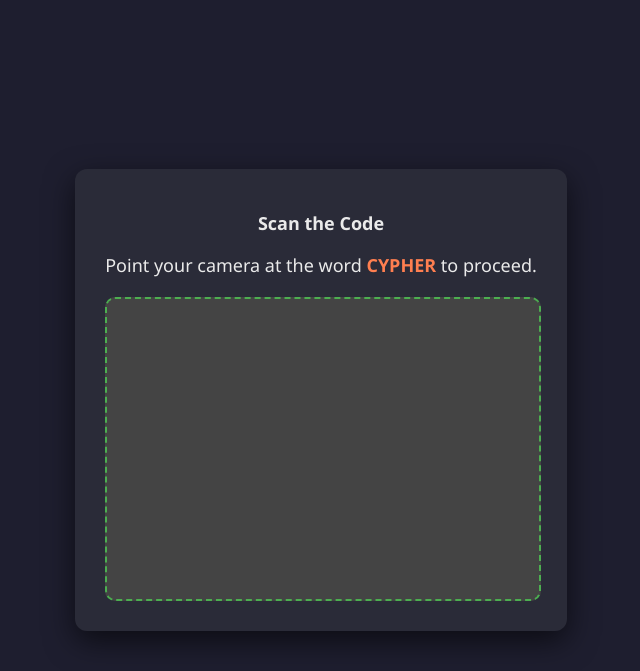
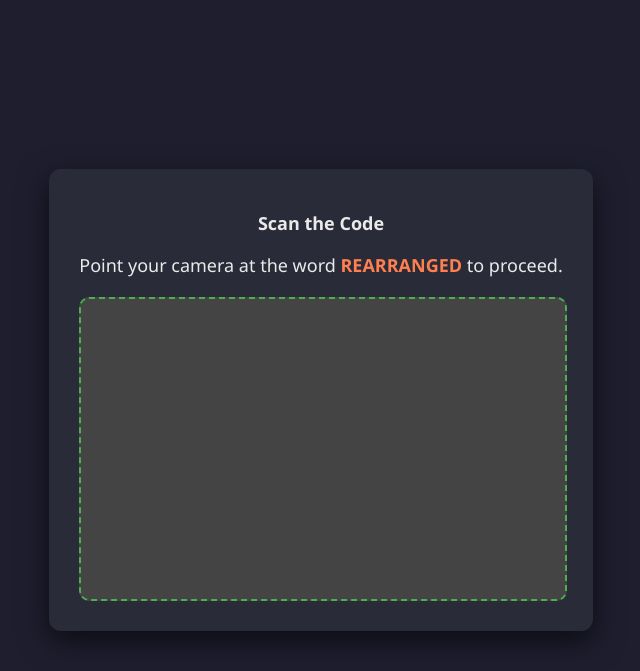
Before and after one commit to Nuhayd12/AI_LAB_LOCKDOWN, a Flask app: page /scan in a window 1280 px wide. Shown: the top 671 px of the page, without its empty margins (319-959 px from the left). Run offline with Flask 3, Linux system fonts and the light colour scheme; some libraries are stand-ins or nearby versions.

Commit message:
removed text message display and replaced it

```diff
--- a/templates/scan.html
+++ b/templates/scan.html
@@ -12,7 +12,7 @@
     <div id="reader"></div>
     <div class="container">
         <h1>Scan the Code</h1>
-        <p>Point your camera at the word <strong>CYPHER</strong> to proceed.</p>
+        <p>Point your camera at the word <strong>REARRANGED</strong> to proceed.</p>
         <div id="scanner-container"></div>
         <div id="feedback" style="display:none;">Scanning Successful! Redirecting...</div>
     </div>
--- a/templates/scan2.html
+++ b/templates/scan2.html
@@ -12,7 +12,7 @@
     <div id="reader"></div>
     <div class="container">
         <h1>Scan the Code</h1>
-        <p>Point your camera at the word <strong>LOGIC</strong> to proceed.</p>
+        <p>Point your camera at the word <strong>REARRANGED</strong> to proceed.</p>
         <div id="scanner-container"></div>
         <div id="feedback" style="display:none;">Scanning Successful! Redirecting...</div>
     </div>
--- a/templates/scan3.html
+++ b/templates/scan3.html
@@ -12,7 +12,7 @@
     <div id="reader"></div>
     <div class="container">
         <h1>Scan the Code</h1>
-        <p>Point your camera at the word <strong>DATA</strong> to proceed.</p>
+        <p>Point your camera at the word <strong>REARRANGED</strong> to proceed.</p>
         <div id="scanner-container"></div>
         <div id="feedback" style="display:none;">Scanning Successful! Redirecting...</div>
     </div>
```
